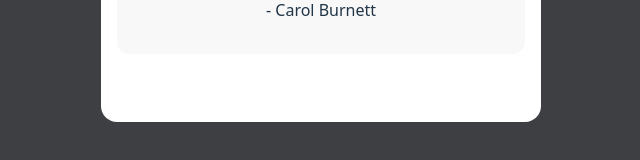
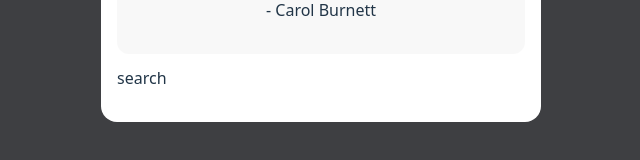
Before and after one commit to minji105/Todo-List, a React (Vite) app: page / in a window 1280 px wide. Shown: the part 608-768 px from the top of the page, without its empty margins (319-959 px from the left). Built offline with nearby package versions, Linux system fonts and the light colour scheme; data requests are answered from the project's data file.

Commit message:
✨ Feat: 검색창 컴포넌트 생성
검색창 컴포넌트 생성(components/Search.jsx)

```diff
--- /dev/null
+++ b/src/components/Search.jsx
@@ -0,0 +1,11 @@
+import React from 'react';
+
+function Search() {
+  return (
+    <div>
+      search
+    </div>
+  );
+}
+
+export default Search;
--- a/src/pages/Home.jsx
+++ b/src/pages/Home.jsx
@@ -3,6 +3,7 @@ import styled from "styled-components";
 import Quote from "../components/Quote";
 import UpdateModal from "../components/UpdateModal";
 import Filter from "../components/Filter";
+import Search from "../components/Search";
 
 const StyledTodoList = styled.div`
   padding: 0 16px 16px;
@@ -244,6 +245,7 @@ function Home() {
       }
 
       <Quote />
+      <Search />
     </StyledTodoList>
   );
 }
```
